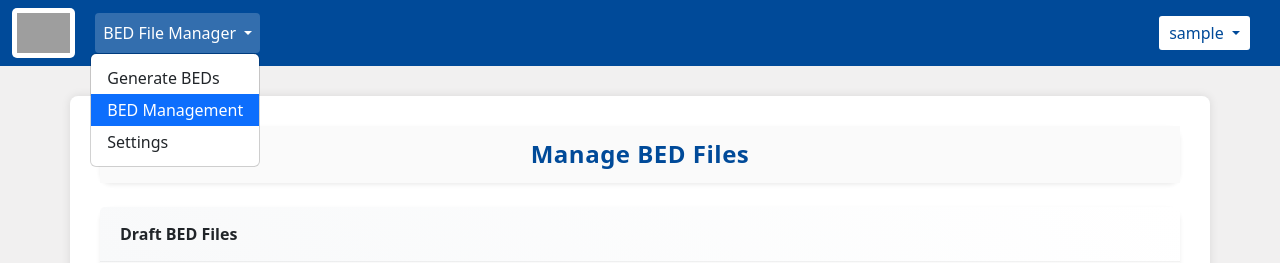
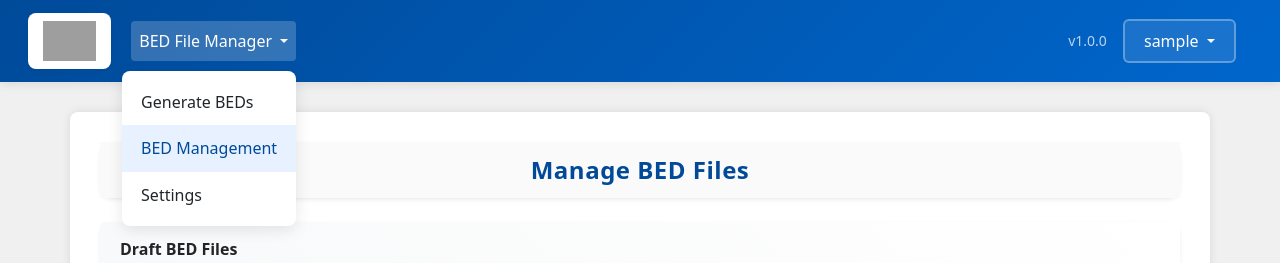
Before and after one commit to moka-guys/bedmakerGUI, a Flask app: page /bed_manager/ in a window 1280 px wide, after a click on "BED File Manager". Shown: the top 263 px of the page. Run offline with Flask 3, Linux system fonts and the light colour scheme; the visitor is signed in with stand-in values (Sample User, id 1); data that the repository does not hold is empty; some libraries are stand-ins or nearby versions; grey boxes are pictures that could not be loaded.

Commit message:
Moved version to navbar

```diff
--- a/app/static/css/base.css
+++ b/app/static/css/base.css
@@ -12,7 +12,9 @@ body {
 }
 
 .navbar-custom {
-    background-color: #004a99;
+    background: linear-gradient(135deg, #004a99 0%, #0066cc 100%);
+    padding: 0.8rem 1rem;
+    box-shadow: 0 2px 10px rgba(0, 0, 0, 0.1);
 }
 
 .navbar-custom .navbar-brand,
@@ -22,9 +24,23 @@ body {
 
 .logo-container {
     background-color: #ffffff;
-    padding: 5px;
-    border-radius: 5px;
+    padding: 8px 15px;
+    border-radius: 8px;
+    transition: transform 0.2s ease;
     margin-left: auto;
+    box-shadow: 0 2px 6px rgba(0, 0, 0, 0.05);
+}
+
+.logo-container:hover {
+    transform: translateY(-1px);
+    box-shadow: 0 4px 12px rgba(0, 0, 0, 0.1);
+}
+
+.logo-container img {
+    display: block;
+    height: 40px;
+    width: auto;
+    object-fit: contain;
 }
 
 [contenteditable=true]:empty:before {
@@ -63,17 +79,18 @@ body {
 }
 
 .navbar-custom .nav-link.btn-custom {
-    color: #004a99;
-    background-color: #ffffff;
-    border: 2px solid #004a99;
-    border-radius: 5px;
-    padding: 5px 10px;
-    transition: background-color 0.3s, color 0.3s;
+    color: #ffffff !important;
+    border: 2px solid rgba(255, 255, 255, 0.8);
+    padding: 0.5rem 1.2rem;
+    border-radius: 6px;
+    transition: all 0.2s ease;
+    font-weight: 500;
 }
 
 .navbar-custom .nav-link.btn-custom:hover {
-    color: #ffffff;
-    background-color: #004a99;
+    background-color: #ffffff;
+    color: #004a99 !important;
+    transform: translateY(-1px);
 }
 
 .card {
@@ -569,3 +586,129 @@ pre code {
     white-space: pre-wrap;
     word-wrap: break-word;
 }
+
+/* Navbar styling */
+.navbar-custom {
+    background: linear-gradient(135deg, #004a99 0%, #0066cc 100%);
+    padding: 0.8rem 1rem;
+    box-shadow: 0 2px 10px rgba(0, 0, 0, 0.1);
+}
+
+/* Logo container styling */
+.logo-container {
+    background-color: #ffffff;
+    padding: 8px 15px;
+    border-radius: 8px;
+    transition: transform 0.2s ease;
+    margin-left: auto;
+    box-shadow: 0 2px 6px rgba(0, 0, 0, 0.05);
+}
+
+.logo-container:hover {
+    transform: translateY(-1px);
+    box-shadow: 0 4px 12px rgba(0, 0, 0, 0.1);
+}
+
+.logo-container img {
+    display: block;
+    height: 40px;
+    width: auto;
+    object-fit: contain;
+}
+
+/* Navigation items styling */
+.navbar-nav .nav-link {
+    color: rgba(255, 255, 255, 0.9) !important;
+    font-weight: 500;
+    padding: 0.5rem 1rem;
+    border-radius: 6px;
+    transition: all 0.2s ease;
+}
+
+.navbar-nav .nav-link:hover {
+    color: #ffffff !important;
+    background-color: rgba(255, 255, 255, 0.1);
+}
+
+.navbar-nav .nav-link.active {
+    background-color: rgba(255, 255, 255, 0.15);
+    color: #ffffff !important;
+}
+
+/* Dropdown styling */
+.dropdown-menu {
+    border: none;
+    box-shadow: 0 4px 15px rgba(0, 0, 0, 0.1);
+    border-radius: 8px;
+    margin-top: 10px;
+    animation: dropdownFade 0.2s ease;
+}
+
+.dropdown-item {
+    padding: 0.7rem 1.2rem;
+    transition: all 0.2s ease;
+}
+
+.dropdown-item:hover {
+    background-color: #f8f9fa;
+    transform: translateX(5px);
+}
+
+.dropdown-item.active {
+    background-color: #e7f1ff;
+    color: #004a99;
+}
+
+/* Custom button styling */
+.btn-custom {
+    color: #ffffff !important;
+    border: 2px solid rgba(255, 255, 255, 0.8);
+    padding: 0.5rem 1.2rem;
+    border-radius: 6px;
+    transition: all 0.2s ease;
+    font-weight: 500;
+}
+
+.btn-custom:hover {
+    background-color: #ffffff;
+    color: #004a99 !important;
+    transform: translateY(-1px);
+}
+
+/* Animation keyframes */
+@keyframes dropdownFade {
+    from {
+        opacity: 0;
+        transform: translateY(-10px);
+    }
+    to {
+        opacity: 1;
+        transform: translateY(0);
+    }
+}
+
+/* User dropdown specific styling */
+#userDropdown {
+    background-color: rgba(255, 255, 255, 0.1);
+    border-color: rgba(255, 255, 255, 0.3);
+}
+
+#userDropdown:hover {
+    background-color: rgba(255, 255, 255, 0.2);
+}
+
+/* Responsive adjustments */
+@media (max-width: 991.98px) {
+    .navbar-custom {
+        padding: 0.5rem;
+    }
+
+    .navbar-nav .nav-link {
+        padding: 0.7rem 1rem;
+        margin: 0.2rem 0;
+    }
+
+    .logo-container {
+        padding: 5px 10px;
+    }
+}
--- a/app/templates/base.html
+++ b/app/templates/base.html
@@ -53,6 +53,7 @@
                 </ul>
             </div>
             <div class="d-flex align-items-center">
+                <small class="text-light opacity-75 me-3">v{{ config.VERSION }}</small>
                 {% if current_user.is_authenticated %}
                     <div class="nav-item dropdown me-3">
                         <a class="nav-link dropdown-toggle btn btn-custom" href="#" id="userDropdown" role="button" data-bs-toggle="dropdown" aria-expanded="false">
--- a/app/templates/bed_generator.html
+++ b/app/templates/bed_generator.html
@@ -7,7 +7,6 @@
     <div class="card shadow-sm mb-4">
         <div class="card-body text-center bg-light">
             <h4 class="my-1 page-title">BEDmaker GUI</h4>
-            <small class="text-muted">v{{ config.VERSION }}</small>
         </div>
     </div>
 
```
